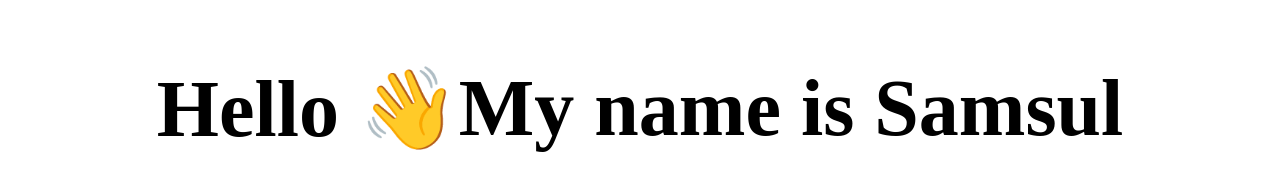
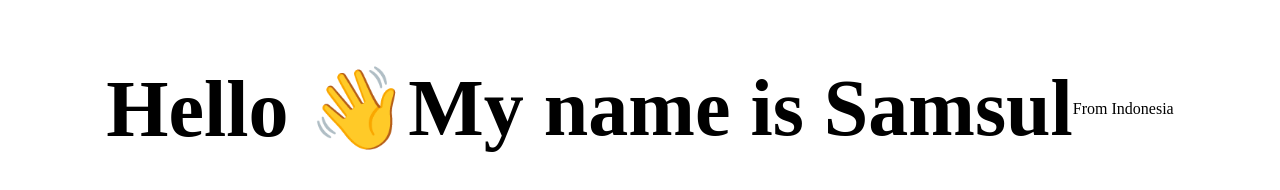
Before and after one commit to samsularifin054/samsularifin054.github.io, a plain HTML site: page index.html in a window 1280 px wide. Drawn offline with Linux system fonts and the light colour scheme.

Commit message:
edit index.html2

```diff
--- a/index.html
+++ b/index.html
@@ -8,5 +8,6 @@
 <body>
 	<h1>Hello 👋</h1>
 	<h1>My name is Samsul</h1>
+	<p>From Indonesia</p>
 </body>
 </html>
```
